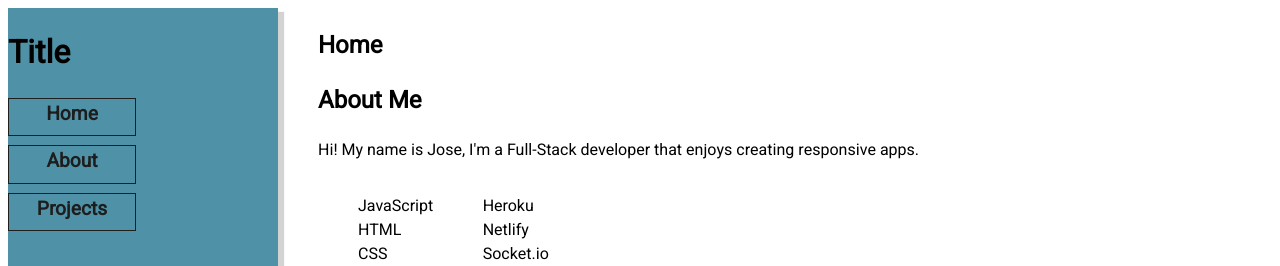
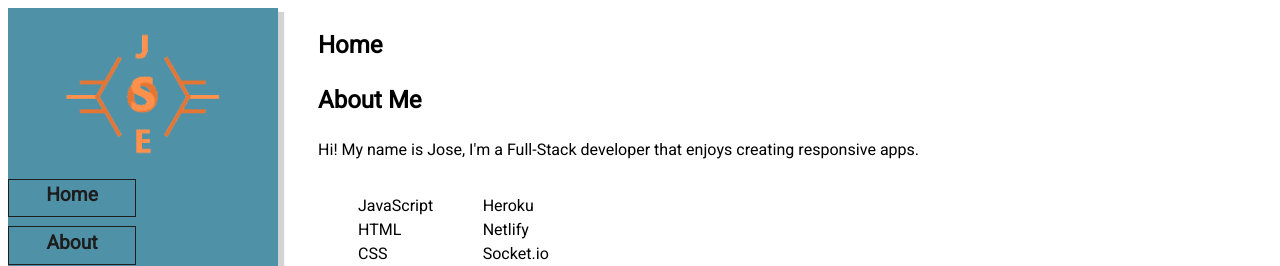
Before and after one commit to jaojeda/portfolio, a React app: page / in a window 1280 px wide. Shown: the top 266 px of the page. Built offline with nearby package versions, Linux system fonts and the light colour scheme.

Commit message:
added logo to header

```diff
--- a/src/components/Header/Header.js
+++ b/src/components/Header/Header.js
@@ -4,7 +4,7 @@ import styles from './Header.css';
 
 const Header = () => (
   <header className={styles.Header} >
-    <h1>Title</h1>
+    <img src='../../../assets/logo.png' />
     <Link activeClass="active" to="home" spy={true} smooth={true} offset={0} duration={500}>Home</Link>
     <Link activeClass="active" to="about" spy={true} smooth={true} offset={0} duration={500}>About</Link>
     <Link activeClass="active" to="projects" spy={true} smooth={true} offset={0} duration={500}>Projects</Link>
```
